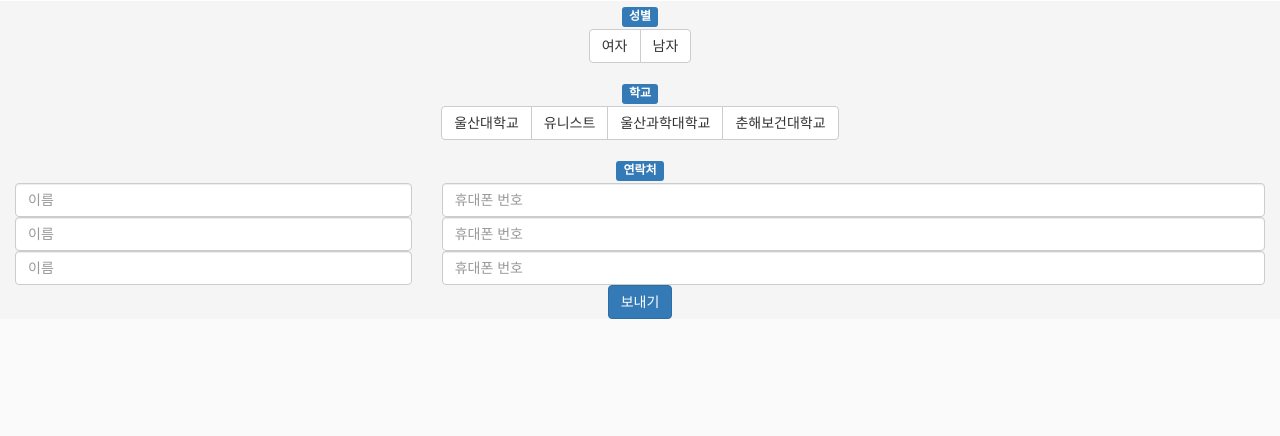
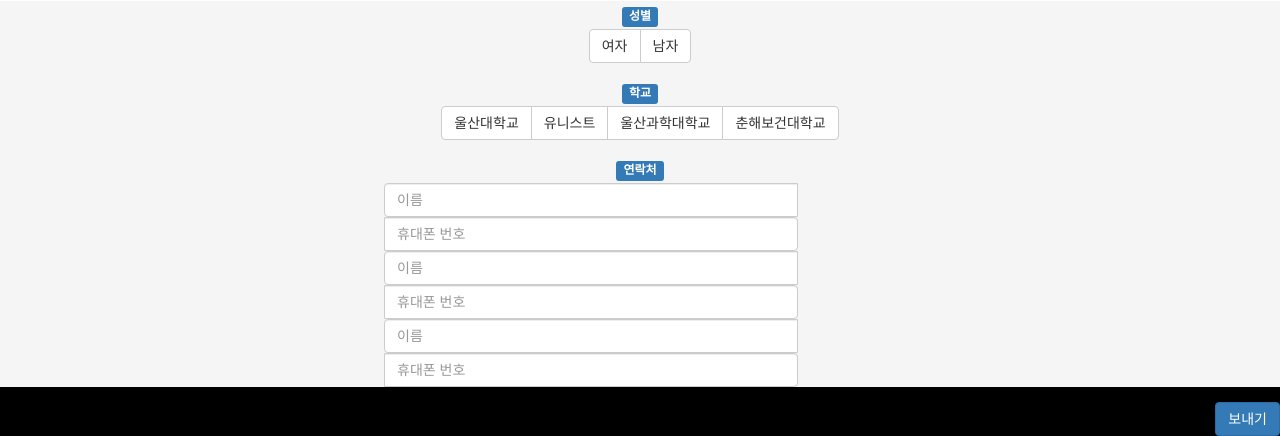
Before and after one commit to mu29/twenties, a Flask app: page / in a window 1280 px wide. Shown: the part 1049-1485 px from the top of the page. Before the commit the page ends 1368 px from the top, so only its background shows below. Run offline with Flask 2, Linux system fonts and the light colour scheme; some libraries are stand-ins or nearby versions.

Commit message:
폼 수정 중

```diff
--- a/templates/index.html
+++ b/templates/index.html
@@ -70,20 +70,16 @@
             </div>
 
             <label><span class="label label-primary">연락처</span></label>
-            <div class="form-group">
+            <div class="form-group" style="margin-left:30%; margin-right:30%">
                 {% for i in range(0, 3) %}
-                    <div>
-                        <div class="col-xs-4">
+                        <div class="input-group">
                             <input type="text" name="name{{ i }}" class="form-control" placeholder="이름" required="true">
-                        </div>
-                        <div class="col-xs-8">
                             <input type="text" name="phone{{ i }}" class="form-control" placeholder="휴대폰 번호" required="true">
                         </div>
-                    </div>
                 {% endfor %}
             </div>
 
-            <div class="submit">
+            <div class="submit pull-right">
                 <p>
                     <input type="submit" class="btn btn-primary" value="보내기">
                 </p>
```
